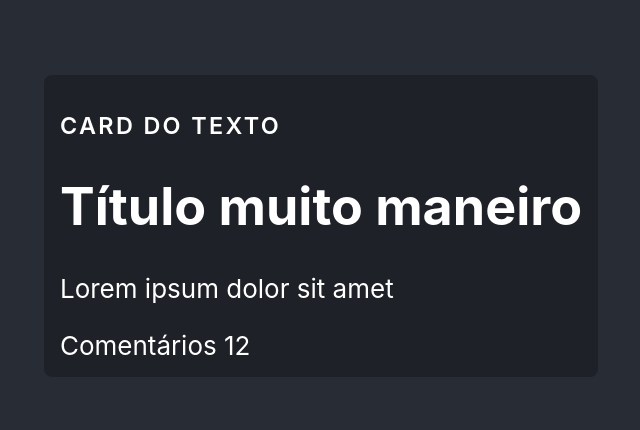
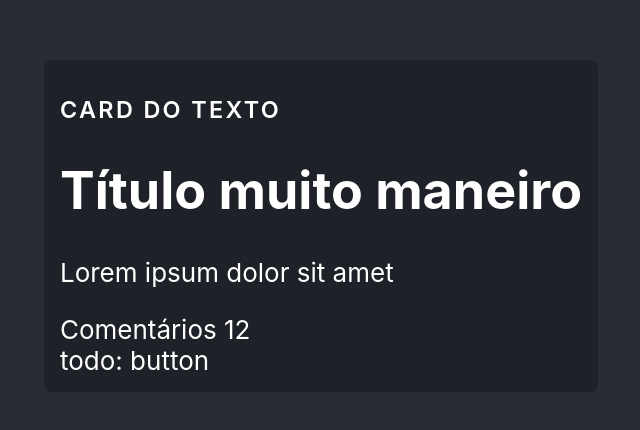
Before and after one commit to JotaPrimo/erjs, a React (Create React App) app: page / in a window 1280 px wide. Shown: the part 174-604 px from the top of the page, without its empty margins (319-959 px from the left). Built offline with nearby package versions, Linux system fonts and the light colour scheme.

Commit message:
2.21. Criando um Class Component (Componente baseado em classe)

```diff
--- /dev/null
+++ b/src/components/Button.tsx
@@ -0,0 +1,14 @@
+import { Component, ReactNode } from "react";
+
+// criando class components, forma antiga de estilizar
+// componente baseado em classe
+class Button  extends Component {
+    render(): ReactNode {
+        return <div>
+            todo: button
+        </div>
+    }
+}
+
+
+export default Button
--- a/src/components/Card.tsx
+++ b/src/components/Card.tsx
@@ -1,5 +1,6 @@
 import { PropsWithChildren } from "react";
 import * as C from './Cars.styles';
+import Button from "./Button";
 
 type CardProps = PropsWithChildren<{
     title: string,
@@ -15,6 +16,11 @@ export default function Card(props: CardProps) {
                 {props.title}
             </C.Title>
             {props.children}
+            <div>
+                <Button>
+                    Ver mais
+                </Button>
+            </div>
         </C.Wrapper>
     )
 }
```
Also changed, not shown: 1 other file (tests, documents, lock files or other folders).
